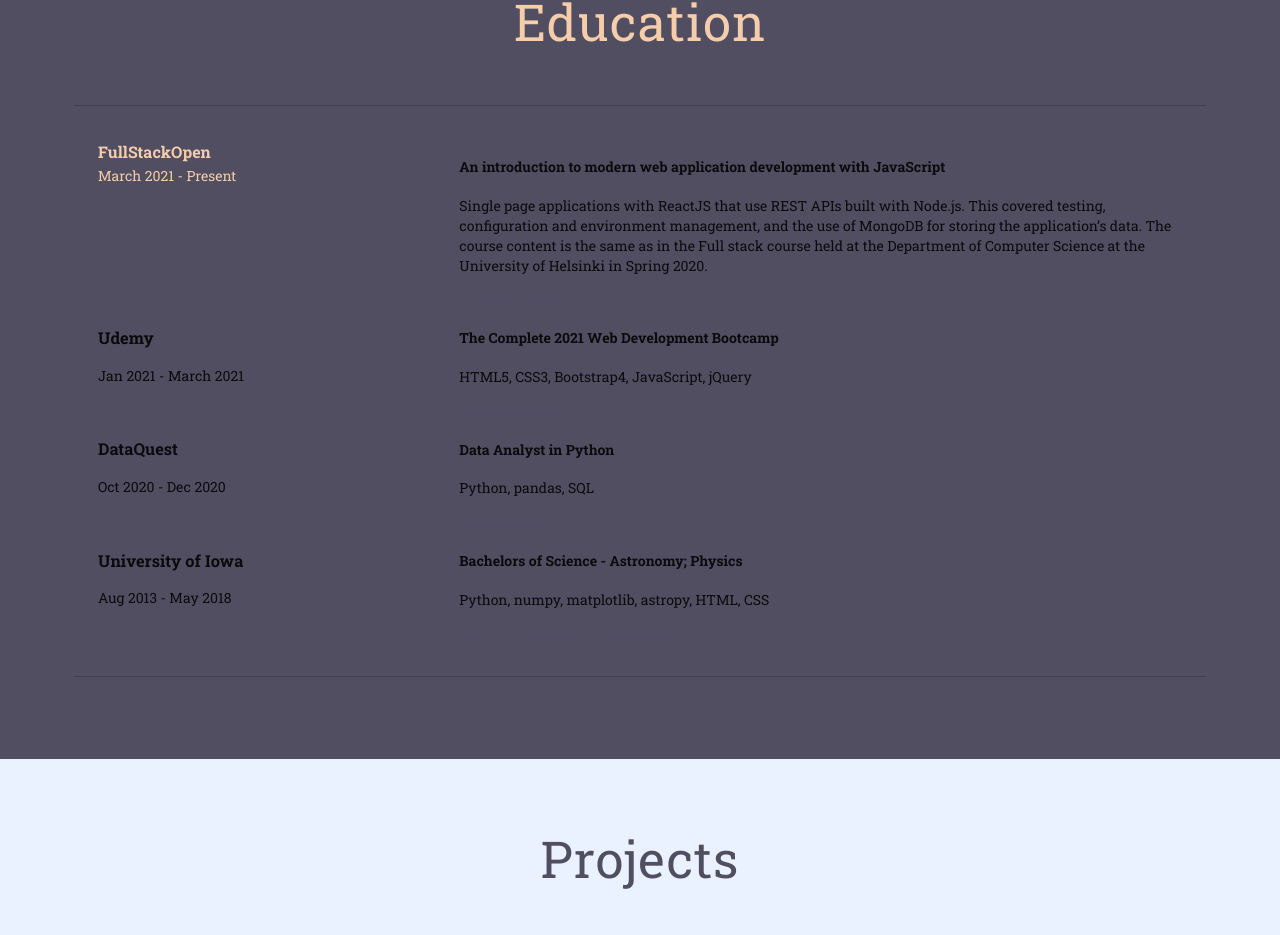
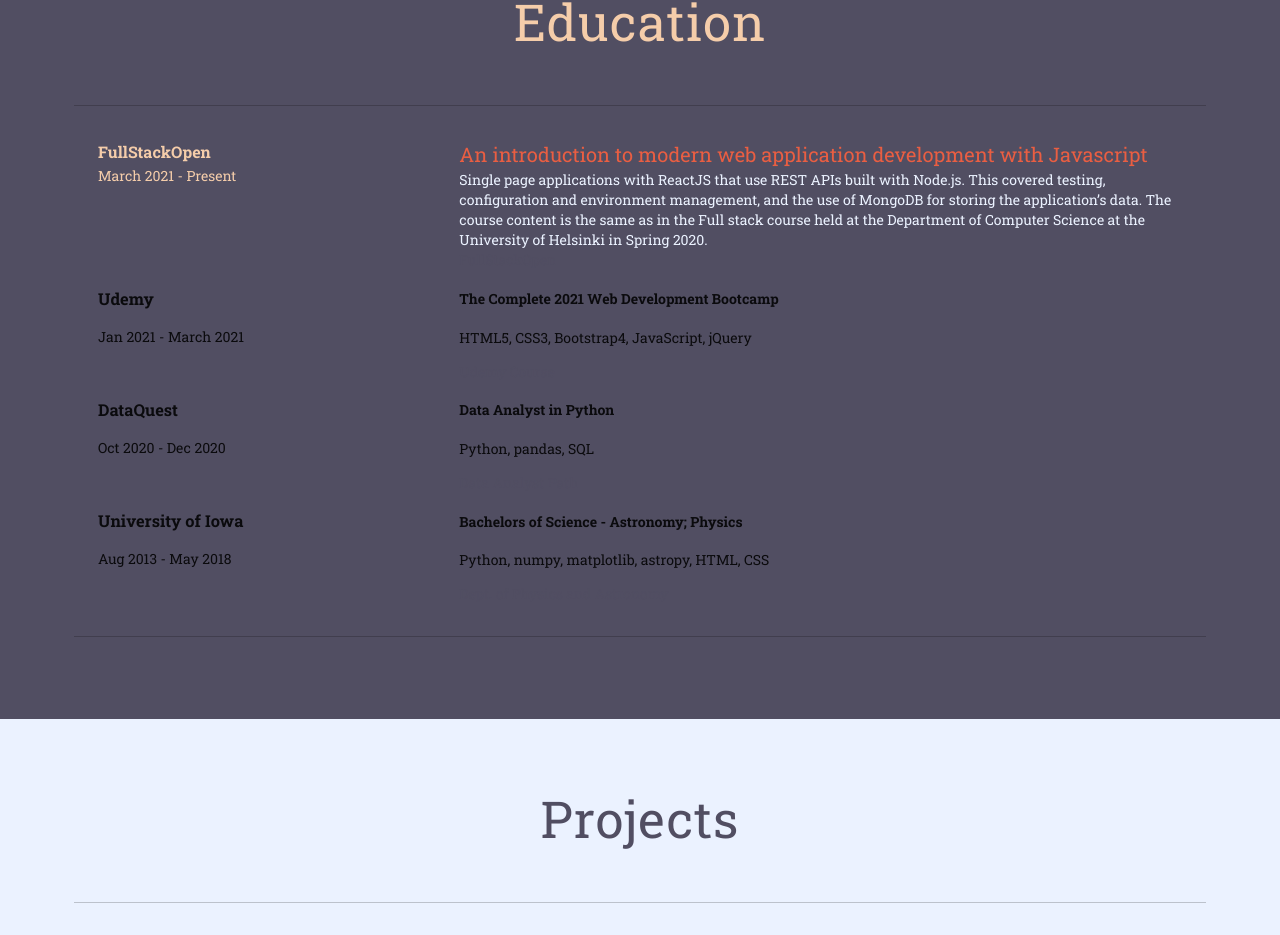
Before and after one commit to MasReed/personal-interactive-website, a React (Create React App) app: page / in a window 1280 px wide. Shown: the part 2196-3131 px from the top of the page. Built offline with nearby package versions, Linux system fonts and the light colour scheme.

Commit message:
implement content folder for storing CV content as JSON; begin pulling JSON data into edu content

```diff
--- a/src/EducationContent.jsx
+++ b/src/EducationContent.jsx
@@ -6,30 +6,55 @@
 import Link from '@material-ui/core/Link'
 import Typography from '@material-ui/core/Typography'
 
+import { makeStyles } from '@material-ui/core/styles'
+
+import theme from './theme'
+import education from './content/education.json'
+
+const useStyles = makeStyles({
+  dateText: {
+    color: theme.palette.cream.main
+  },
+  eduInstitute: {
+    color: theme.palette.cream.main
+  },
+  eduTitle: {
+    color: theme.palette.orange.main
+  },
+  eduDetails: {
+    color: theme.palette.white.main
+  }
+})
+
+
 export default function EducationContent() {
+  const classes = useStyles()
+
+  console.log(education)
+
   return (
     <Box>
       <Container>
         {/* FullStackOpen Education */}
         <Grid container spacing={0}>
           <Grid item sm={4}>
-            <Box style={{ color: '#f5cdaa' }}>
-              <Typography variant={'subtitle1'}>
-                <strong>FullStackOpen</strong>
+            <Box >
+              <Typography className={classes.eduInstitute} variant={'subtitle1'}>
+                <strong>{education[0].institute}</strong>
               </Typography>
-              <Typography variant={'body2'}>March 2021 - Present</Typography>
+              <Typography className={classes.dateText} variant={'body2'}>
+                {education[0].dates}
+              </Typography>
             </Box>
           </Grid>
           <Grid item sm={8}>
             <Box>
-                <h4>An introduction to modern web application development with JavaScript</h4>
-                <p>
-                  Single page applications with ReactJS that use REST APIs built with Node.js.
-                  This covered testing, configuration and environment management, and the use of
-                  MongoDB for storing the application’s data. The course content is the same as
-                  in the Full stack course held at the Department of Computer Science at the
-                  University of Helsinki in Spring 2020.
-                </p>
+                <Typography className={classes.eduTitle} variant={'h6'}>
+                  {education[0].titles[0].title}
+                </Typography>
+                <Typography className={classes.eduDetails} variant={'body2'}>
+                  {education[0].titles[0].description}
+                </Typography>
                 <Link href='https://fullstackopen.com/en/about/'>FullStackOpen</Link>
             </Box>
           </Grid>
--- /dev/null
+++ b/src/content/education.json
@@ -0,0 +1,15 @@
+[
+  {
+    "institute": "FullStackOpen",
+    "dates": "March 2021 - Present",
+    "titles": [
+      {
+        "title": "An introduction to modern web application development with Javascript",
+        "description": "Single page applications with ReactJS that use REST APIs built with Node.js. This covered testing, configuration and environment management, and the use of MongoDB for storing the application’s data. The course content is the same as in the Full stack course held at the Department of Computer Science at the University of Helsinki in Spring 2020."
+      }
+    ]
+  },
+  {
+
+  }
+]
```
